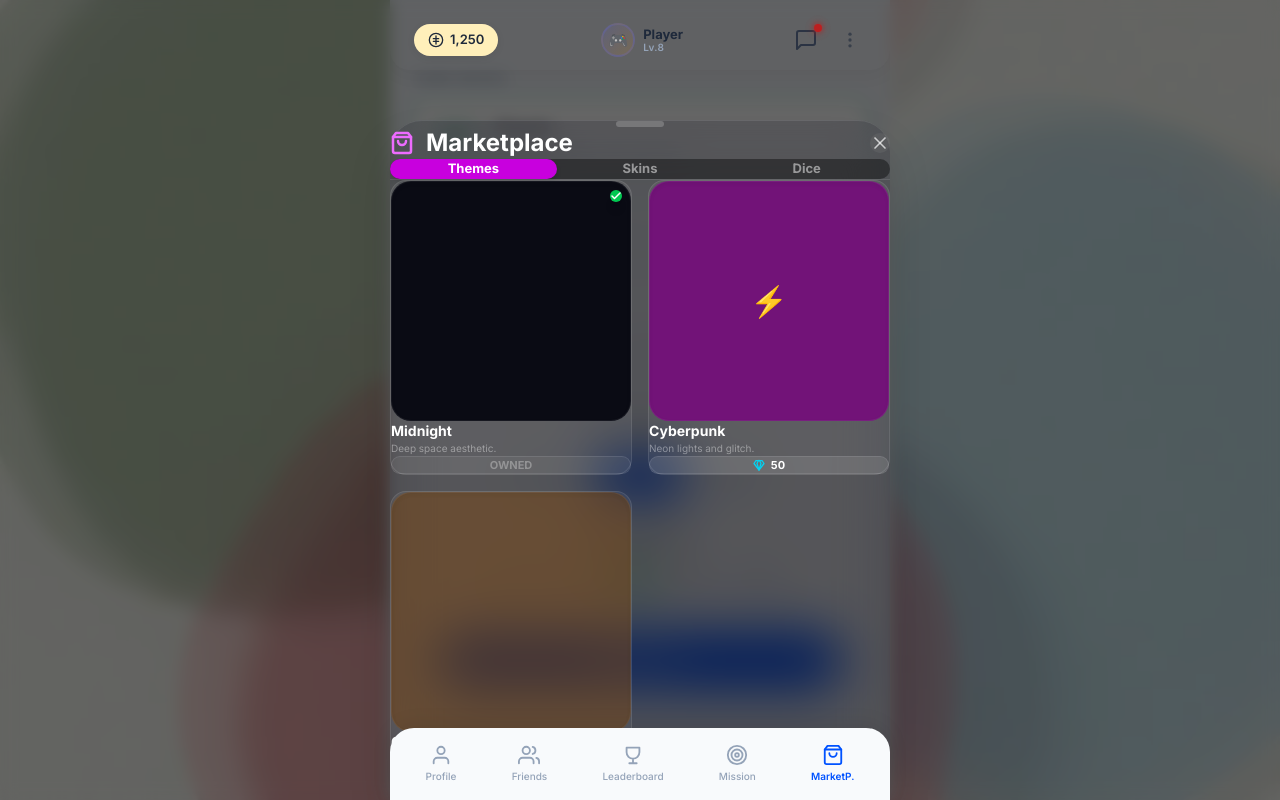
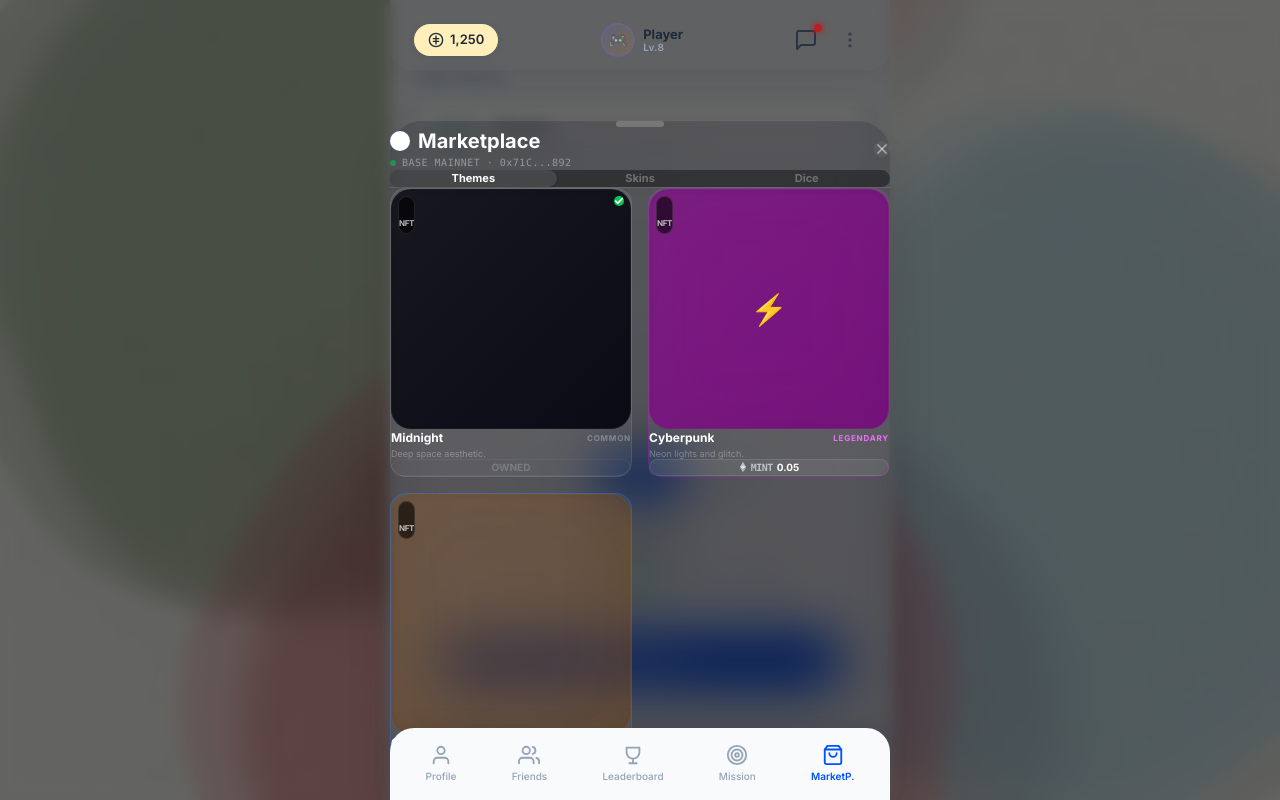
Before and after one commit to mrongSubho/ludo-base, a Next.js app: page / in a window 1280 px wide. Both pictures are taken after a click on the button "MarketP.". Built offline with nearby package versions, Linux system fonts and the light colour scheme.

Commit message:
feat(marketplace): transform into compact Base chain NFT marketplace with rarity-based minting UI

```diff
--- a/app/components/MarketplacePanel.tsx
+++ b/app/components/MarketplacePanel.tsx
@@ -4,6 +4,7 @@ import React, { useState } from 'react';
 import { motion, AnimatePresence } from 'framer-motion';
 
 type MarketTab = 'themes' | 'skins' | 'dice';
+type Rarity = 'common' | 'rare' | 'legendary';
 
 interface MarketItem {
     id: string;
@@ -11,8 +12,9 @@ interface MarketItem {
     name: string;
     description: string;
     price: number;
-    currency: 'coins' | 'gems';
+    currency: 'coins' | 'gems' | 'eth';
     owned: boolean;
+    rarity: Rarity;
     previewColor: string;
     previewIcon?: React.ReactNode;
 }
@@ -25,23 +27,23 @@ interface MarketplacePanelProps {
 export default function MarketplacePanel({ isOpen, onClose }: MarketplacePanelProps) {
     const [activeTab, setActiveTab] = useState<MarketTab>('themes');
 
-    // MOCK DATA: Premium Goods
+    // MOCK DATA: Premium NFT Goods
     const getMarketItems = (tab: MarketTab): MarketItem[] => {
         const items: MarketItem[] = [
             // Themes
-            { id: 't1', type: 'themes', name: 'Midnight', description: 'Deep space aesthetic.', price: 5000, currency: 'coins', owned: true, previewColor: 'bg-[#0a0b14]' },
-            { id: 't2', type: 'themes', name: 'Cyberpunk', description: 'Neon lights and glitch.', price: 50, currency: 'gems', owned: false, previewColor: 'bg-fuchsia-900', previewIcon: <div className="text-fuchsia-400">⚡</div> },
-            { id: 't3', type: 'themes', name: 'Golden Era', description: 'Luxury royal theme.', price: 10000, currency: 'coins', owned: false, previewColor: 'bg-yellow-900/50' },
+            { id: 't1', type: 'themes', name: 'Midnight', description: 'Deep space aesthetic.', price: 5000, currency: 'coins', owned: true, rarity: 'common', previewColor: 'bg-[#0a0b14]' },
+            { id: 't2', type: 'themes', name: 'Cyberpunk', description: 'Neon lights and glitch.', price: 0.05, currency: 'eth', owned: false, rarity: 'legendary', previewColor: 'bg-fuchsia-900', previewIcon: <div className="text-fuchsia-400">⚡</div> },
+            { id: 't3', type: 'themes', name: 'Golden Era', description: 'Luxury royal theme.', price: 10000, currency: 'coins', owned: false, rarity: 'rare', previewColor: 'bg-yellow-900/50' },
 
             // Skins
-            { id: 's1', type: 'skins', name: 'Crystal', description: 'Translucent tokens.', price: 15, currency: 'gems', owned: false, previewColor: 'bg-cyan-500/30' },
-            { id: 's2', type: 'skins', name: 'Magma', description: 'Animated lava flow.', price: 3000, currency: 'coins', owned: true, previewColor: 'bg-orange-600' },
-            { id: 's3', type: 'skins', name: 'Void', description: 'Absorbs all light.', price: 100, currency: 'gems', owned: false, previewColor: 'bg-black' },
+            { id: 's1', type: 'skins', name: 'Crystal', description: 'Translucent tokens.', price: 0.012, currency: 'eth', owned: false, rarity: 'rare', previewColor: 'bg-cyan-500/30' },
+            { id: 's2', type: 'skins', name: 'Magma', description: 'Animated lava flow.', price: 3000, currency: 'coins', owned: true, rarity: 'rare', previewColor: 'bg-orange-600' },
+            { id: 's3', type: 'skins', name: 'Void', description: 'Absorbs all light.', price: 0.08, currency: 'eth', owned: false, rarity: 'legendary', previewColor: 'bg-black' },
 
             // Dice
-            { id: 'd1', type: 'dice', name: 'Classic Red', description: 'The original feel.', price: 0, currency: 'coins', owned: true, previewColor: 'bg-red-500' },
-            { id: 'd2', type: 'dice', name: 'Glass D6', description: 'See-through glass.', price: 1200, currency: 'coins', owned: false, previewColor: 'bg-white/10' },
-            { id: 'd3', type: 'dice', name: 'Dragon Eye', description: 'Watch it roll.', price: 25, currency: 'gems', owned: false, previewColor: 'bg-emerald-900' },
+            { id: 'd1', type: 'dice', name: 'Classic Red', description: 'The original feel.', price: 0, currency: 'coins', owned: true, rarity: 'common', previewColor: 'bg-red-500' },
+            { id: 'd2', type: 'dice', name: 'Glass D6', description: 'See-through glass.', price: 1200, currency: 'coins', owned: false, rarity: 'common', previewColor: 'bg-white/10' },
+            { id: 'd3', type: 'dice', name: 'Dragon Eye', description: 'Watch it roll.', price: 0.02, currency: 'eth', owned: false, rarity: 'legendary', previewColor: 'bg-emerald-900' },
         ];
         return items.filter(i => i.type === tab);
     };
@@ -75,27 +77,31 @@ export default function MarketplacePanel({ isOpen, onClose }: MarketplacePanelPr
                         </div>
 
                         {/* Header */}
-                        <div className="px-6 pb-4 border-b border-white/10">
-                            <div className="flex items-center justify-between mb-6 mt-2">
-                                <h2 className="text-2xl font-bold text-white flex items-center gap-3">
-                                    <svg viewBox="0 0 24 24" fill="none" stroke="currentColor" strokeWidth="2.5" strokeLinecap="round" strokeLinejoin="round" className="w-6 h-6 text-fuchsia-400">
-                                        <path d="M6 2 3 6v14a2 2 0 0 0 2 2h14a2 2 0 0 0 2-2V6l-3-4Z" />
-                                        <path d="M3 6h18" />
-                                        <path d="M16 10a4 4 0 0 1-8 0" />
-                                    </svg>
+                        <div className="px-5 pb-3 border-b border-white/10">
+                            <div className="flex items-center justify-between mb-4 mt-1">
+                                <div className="flex flex-col">
+                                    <h2 className="text-xl font-bold text-white flex items-center gap-2">
+                                        <div className="w-5 h-5 bg-blue-600 rounded-full flex items-center justify-center p-0.5">
+                                            <div className="w-full h-full bg-white rounded-full" />
+                                        </div>
                                         Marketplace
                                     </h2>
-                                <button onClick={onClose} className="p-2 rounded-full bg-white/5 hover:bg-white/10 text-white/70 transition-colors">
-                                    <svg viewBox="0 0 24 24" fill="none" stroke="currentColor" strokeWidth="2" strokeLinecap="round" strokeLinejoin="round" className="w-5 h-5"><line x1="18" y1="6" x2="6" y2="18"></line><line x1="6" y1="6" x2="18" y2="18"></line></svg>
+                                    <div className="flex items-center gap-1.5 mt-0.5">
+                                        <div className="w-1.5 h-1.5 bg-green-500 rounded-full animate-pulse" />
+                                        <span className="text-[10px] text-white/40 font-mono tracking-wider">BASE MAINNET · 0x71C...892</span>
+                                    </div>
+                                </div>
+                                <button onClick={onClose} className="p-1.5 rounded-full bg-white/5 hover:bg-white/10 text-white/50 transition-colors">
+                                    <svg viewBox="0 0 24 24" fill="none" stroke="currentColor" strokeWidth="2.5" strokeLinecap="round" strokeLinejoin="round" className="w-4 h-4"><line x1="18" y1="6" x2="6" y2="18"></line><line x1="6" y1="6" x2="18" y2="18"></line></svg>
                                 </button>
                             </div>
 
                             {/* Pill Switcher */}
-                            <div className="flex bg-black/40 p-1 rounded-xl">
+                            <div className="flex bg-black/40 p-0.5 rounded-lg">
                                 {(['themes', 'skins', 'dice'] as MarketTab[]).map((tab) => (
                                     <button
                                         key={tab}
-                                        className={`flex-1 py-2 text-[13px] font-bold rounded-lg capitalize transition-all ${activeTab === tab ? 'bg-fuchsia-600 text-white shadow-md' : 'text-white/50 hover:text-white/80'}`}
+                                        className={`flex-1 py-1.5 text-[11px] font-black rounded-md capitalize transition-all ${activeTab === tab ? 'bg-white/10 text-white shadow-sm' : 'text-white/30 hover:text-white/60'}`}
                                         onClick={() => setActiveTab(tab)}
                                     >
                                         {tab}
@@ -114,32 +120,54 @@ export default function MarketplacePanel({ isOpen, onClose }: MarketplacePanelPr
                                     <motion.div
                                         key={item.id}
                                         layout
-                                        initial={{ opacity: 0, scale: 0.9 }}
-                                        animate={{ opacity: 1, scale: 1 }}
-                                        className="bg-white/5 border border-white/10 rounded-2xl p-3 flex flex-col group hover:bg-white/10 transition-colors"
+                                        initial={{ opacity: 0, y: 10 }}
+                                        animate={{ opacity: 1, y: 0 }}
+                                        className={`bg-white/5 border rounded-2xl p-2.5 flex flex-col group hover:bg-white/10 transition-all ${item.rarity === 'legendary' ? 'border-fuchsia-600/30' :
+                                                item.rarity === 'rare' ? 'border-blue-500/30' : 'border-white/10'
+                                            }`}
                                     >
                                         {/* Preview Area */}
-                                        <div className={`aspect-square w-full rounded-xl ${item.previewColor} mb-3 border border-white/5 flex items-center justify-center text-3xl shadow-inner relative overflow-hidden`}>
-                                            {item.previewIcon}
+                                        <div className={`aspect-square w-full rounded-xl ${item.previewColor} mb-2.5 border border-white/5 flex items-center justify-center text-3xl shadow-inner relative overflow-hidden`}>
+                                            <div className="absolute inset-0 bg-gradient-to-br from-white/10 to-transparent opacity-50" />
+                                            <div className="relative z-10">{item.previewIcon}</div>
+
+                                            {/* Rarity Glow */}
+                                            {item.rarity === 'legendary' && <div className="absolute inset-0 bg-fuchsia-600/10 blur-2xl animate-pulse" />}
+                                            {item.rarity === 'rare' && <div className="absolute inset-0 bg-blue-500/10 blur-2xl animate-pulse" />}
+
+                                            {/* Badges */}
+                                            <div className="absolute top-1.5 left-1.5 flex gap-1">
+                                                <div className="px-1.5 py-0.5 rounded-md bg-black/60 border border-white/10 backdrop-blur-md">
+                                                    <span className="text-[8px] font-black text-white/70 tracking-tighter">NFT</span>
+                                                </div>
+                                            </div>
+
                                             {item.owned && (
-                                                <div className="absolute top-2 right-2 bg-green-500 rounded-full p-1 shadow-lg">
-                                                    <svg viewBox="0 0 24 24" fill="none" stroke="currentColor" strokeWidth="3" strokeLinecap="round" strokeLinejoin="round" className="w-3 h-3 text-white"><polyline points="20 6 9 17 4 12"></polyline></svg>
+                                                <div className="absolute top-1.5 right-1.5 bg-green-500 rounded-full p-0.5 shadow-lg z-20">
+                                                    <svg viewBox="0 0 24 24" fill="none" stroke="currentColor" strokeWidth="4" strokeLinecap="round" strokeLinejoin="round" className="w-2.5 h-2.5 text-white"><polyline points="20 6 9 17 4 12"></polyline></svg>
                                                 </div>
                                             )}
                                         </div>
 
                                         {/* Info */}
-                                        <div className="flex flex-col flex-1">
-                                            <h3 className="text-sm font-bold text-white mb-0.5 truncate">{item.name}</h3>
-                                            <p className="text-[10px] text-white/40 mb-3 line-clamp-1">{item.description}</p>
+                                        <div className="flex flex-col flex-1 px-0.5">
+                                            <div className="flex items-center justify-between mb-0.5">
+                                                <h3 className="text-[12px] font-black text-white truncate">{item.name}</h3>
+                                                <span className={`text-[8px] font-black tracking-widest uppercase ${item.rarity === 'legendary' ? 'text-fuchsia-400' :
+                                                        item.rarity === 'rare' ? 'text-blue-400' : 'text-white/30'
+                                                    }`}>
+                                                    {item.rarity}
+                                                </span>
+                                            </div>
+                                            <p className="text-[9px] text-white/30 mb-2.5 line-clamp-1 h-3">{item.description}</p>
 
                                             {/* Action Button */}
                                             <button
                                                 disabled={item.owned}
-                                                className={`w-full py-2 rounded-lg text-[11px] font-black transition-all flex items-center justify-center gap-1.5
+                                                className={`w-full py-1.5 rounded-lg text-[10px] font-black transition-all flex items-center justify-center gap-1.5
                                                     ${item.owned
-                                                        ? 'bg-white/5 text-white/30 border border-white/10 cursor-default'
-                                                        : 'bg-white/10 hover:bg-white/20 text-white border border-white/10 active:scale-95'
+                                                        ? 'bg-transparent text-white/20 border border-white/5 cursor-default'
+                                                        : 'bg-white/5 hover:bg-white/10 text-white border border-white/10 active:scale-95'
                                                     }
                                                 `}
                                             >
@@ -147,19 +175,29 @@ export default function MarketplacePanel({ isOpen, onClose }: MarketplacePanelPr
                                                     'OWNED'
                                                 ) : (
                                                     <>
+                                                        {item.currency === 'eth' ? (
+                                                            <div className="flex items-center gap-1">
+                                                                <svg viewBox="0 0 256 417" className="w-2 h-2.5 fill-white/60"><path d="M127.961 0l-2.795 9.5v275.668l2.795 2.79 127.962-75.638z" /><path d="M127.962 0L0 212.32l127.962 75.638V154.158z" /><path d="M127.961 312.187l-1.575 1.92v98.199l1.575 4.59 128.038-180.32z" /><path d="M127.962 416.905V312.187L0 236.402z" /><path d="M127.961 287.958l127.96-75.637-127.96-58.162z" /><path d="M0 212.32l127.962 75.638V154.158z" /></svg>
+                                                                <span className="text-white/60 font-mono tracking-tighter uppercase">Mint</span>
+                                                                <span>{item.price}</span>
+                                                            </div>
+                                                        ) : (
+                                                            <div className="flex items-center gap-1">
                                                                 {item.currency === 'coins' ? (
-                                                            <svg viewBox="0 0 24 24" fill="none" stroke="currentColor" strokeWidth="2.5" strokeLinecap="round" strokeLinejoin="round" className="w-3 h-3 text-yellow-400">
+                                                                    <svg viewBox="0 0 24 24" fill="none" stroke="currentColor" strokeWidth="2.5" strokeLinecap="round" strokeLinejoin="round" className="w-2.5 h-2.5 text-yellow-400">
                                                                         <circle cx="12" cy="12" r="8"></circle>
                                                                         <line x1="12" y1="8" x2="12" y2="16"></line>
                                                                         <path d="M16 12H8"></path>
                                                                     </svg>
                                                                 ) : (
-                                                            <svg viewBox="0 0 24 24" fill="none" stroke="currentColor" strokeWidth="2.5" strokeLinecap="round" strokeLinejoin="round" className="w-3 h-3 text-cyan-400">
+                                                                    <svg viewBox="0 0 24 24" fill="none" stroke="currentColor" strokeWidth="2.5" strokeLinecap="round" strokeLinejoin="round" className="w-2.5 h-2.5 text-cyan-400">
                                                                         <path d="M6 3h12l4 6-10 13L2 9z"></path>
                                                                         <path d="M11 3 8 9l4 13 4-13-3-6"></path>
                                                                     </svg>
                                                                 )}
-                                                        {item.price}
+                                                                <span>{item.price}</span>
+                                                            </div>
+                                                        )}
                                                     </>
                                                 )}
                                             </button>
--- a/next.config.ts
+++ b/next.config.ts
@@ -2,7 +2,9 @@ import type { NextConfig } from "next";
 
 const nextConfig: NextConfig = {
   // Turbopack needs this to stay quiet
-  turbopack: {},
+  turbopack: {
+    root: ".",
+  },
 
   webpack: (config) => {
     config.externals.push("pino-pretty", "lokijs", "encoding");
```
Lines whose indentation alone changed are shown as unchanged.
